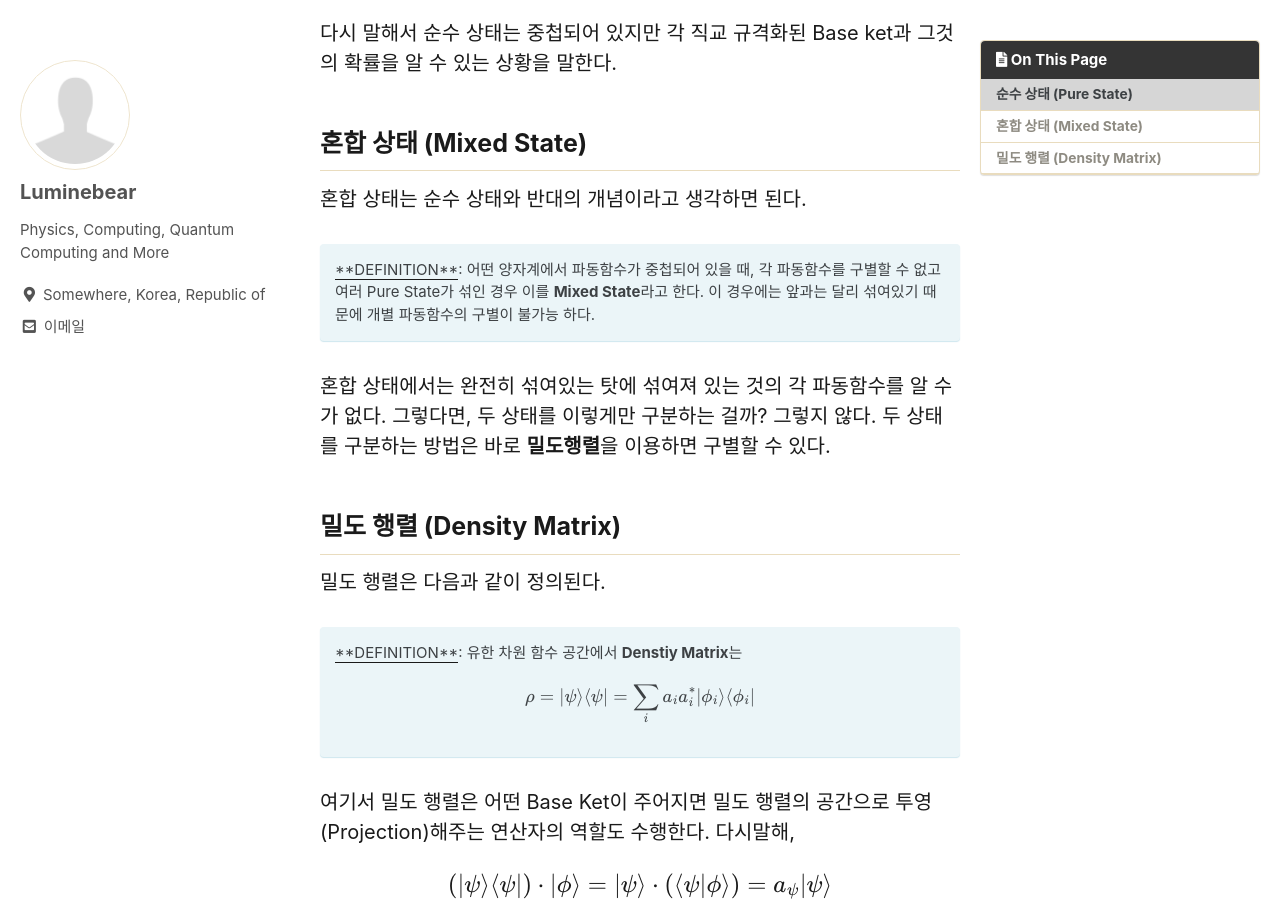
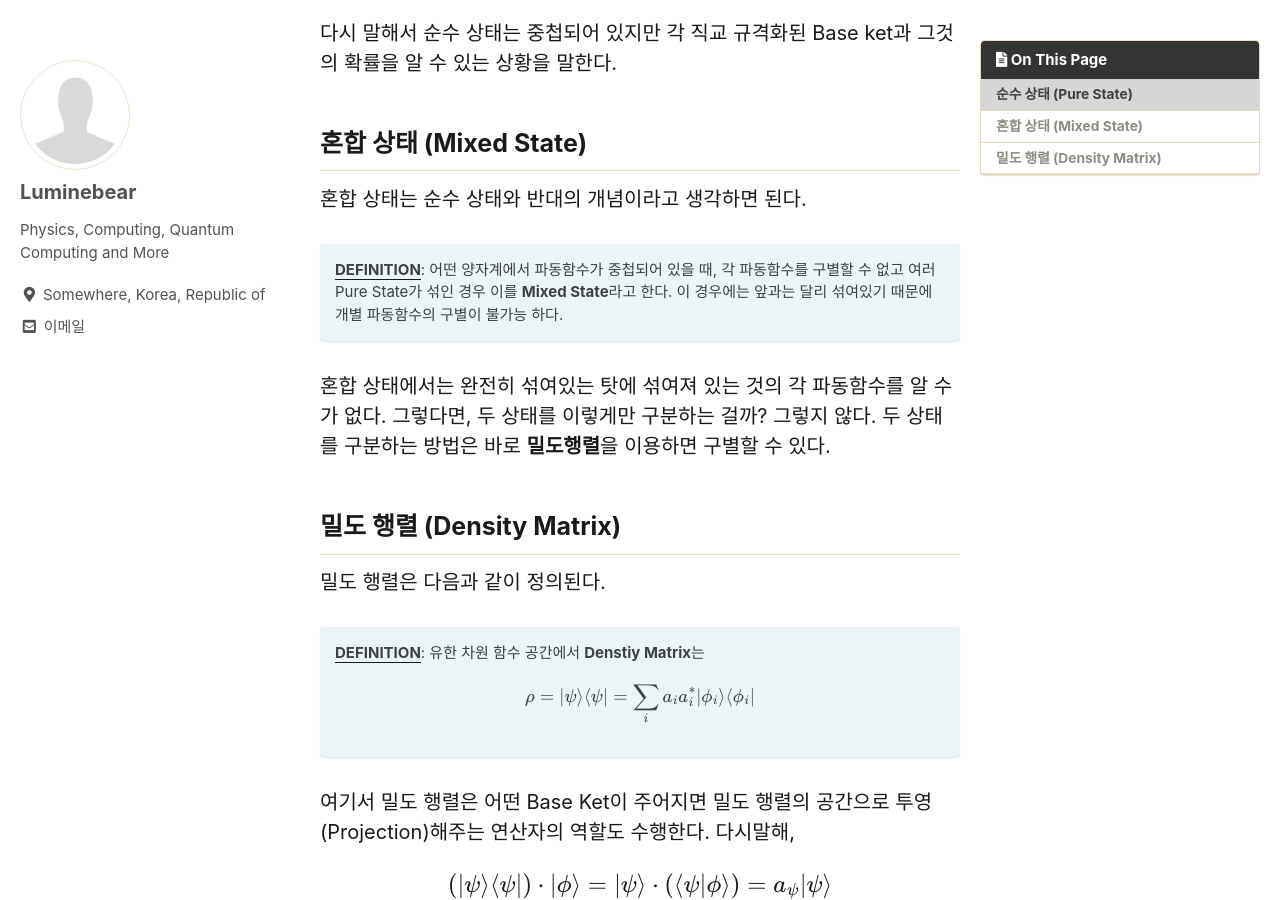
Before and after one commit to Luminebear/Luminebear.github.io, a Jekyll site: the page built from _posts/2021-01-05-PureandMixed.md, in a window 1280 px wide and 900 px high, scrolled down 746 px. Built offline with Jekyll 4.4.1, drawn with Linux system fonts in a browser that asks for light colours; cached includes are drawn as plain includes; some web fonts are replaced; comment, search, counter and statistics services are not loaded.

Commit message:
little changes

```diff
--- a/_posts/2021-01-05-PureandMixed.md
+++ b/_posts/2021-01-05-PureandMixed.md
@@ -20,7 +20,7 @@ toc_sticky: true
 정의부터 알아보고 가자.
 
 {% capture notice-2 %}
-**DEFINITION**: 어떤 양자계에서 파동함수가 중첩되어 있을 때, 각 파동함수를 구별할 수 있다면 이를 **Pure State**라고 한다. 다시말해,
+**<u>DEFINITION</u>**: 어떤 양자계에서 파동함수가 중첩되어 있을 때, 각 파동함수를 구별할 수 있다면 이를 **Pure State**라고 한다. 다시말해,
 
 $$
 \vert \psi \rangle = \sum_i a_i\vert \phi_i \rangle
@@ -36,7 +36,7 @@ $$
 혼합 상태는 순수 상태와 반대의 개념이라고 생각하면 된다.
 
 {% capture notice-2 %}
-<u>**DEFINITION**</u>: 어떤 양자계에서 파동함수가 중첩되어 있을 때, 각 파동함수를 구별할 수 없고 여러 Pure State가 섞인 경우
+**<u>DEFINITION</u>**: 어떤 양자계에서 파동함수가 중첩되어 있을 때, 각 파동함수를 구별할 수 없고 여러 Pure State가 섞인 경우
 이를 **Mixed State**라고 한다. 이 경우에는 앞과는 달리 섞여있기 때문에 개별 파동함수의 구별이 불가능 하다.
 {% endcapture %}
 <div class="notice--info">{{ notice-2 | markdownify }}</div>
@@ -48,7 +48,7 @@ $$
 밀도 행렬은 다음과 같이 정의된다.
 
 {% capture notice-2 %}
-<u>**DEFINITION**</u>: 유한 차원 함수 공간에서 **Denstiy Matrix**는
+**<u>DEFINITION</u>**: 유한 차원 함수 공간에서 **Denstiy Matrix**는
 
 $$
 \rho = \vert \psi \rangle \langle \psi \vert = \sum_i a_ia_i^*\vert\phi_i\rangle \langle\phi_i\vert
@@ -119,7 +119,7 @@ $$
 으로 나타난다. 이제 Pure State와 Mixed State의 등식을 정리하자.
 
 {% capture notice-2 %}
-<u>**THEOREM**</u>: **Pure State**에서 Density Matrix의 Trace는
+**<u>THEOREM</u>**: **Pure State**에서 Density Matrix의 Trace는
 
 $$
 Tr \rho^2 = Tr \rho = 1
```
Also changed, not shown: _posts/2021-01-07-ReducedMatrix.md (+1 -1 lines).
